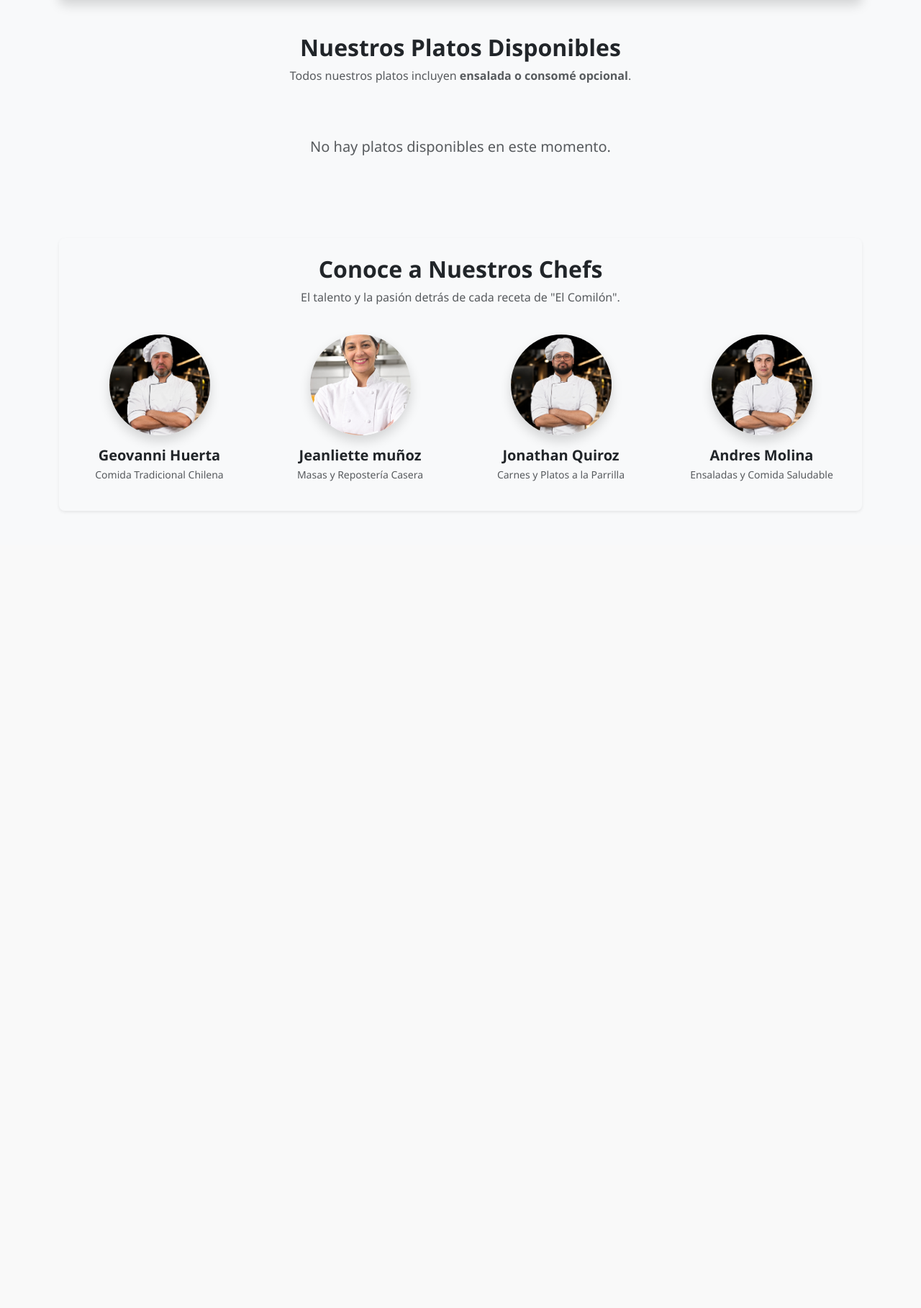
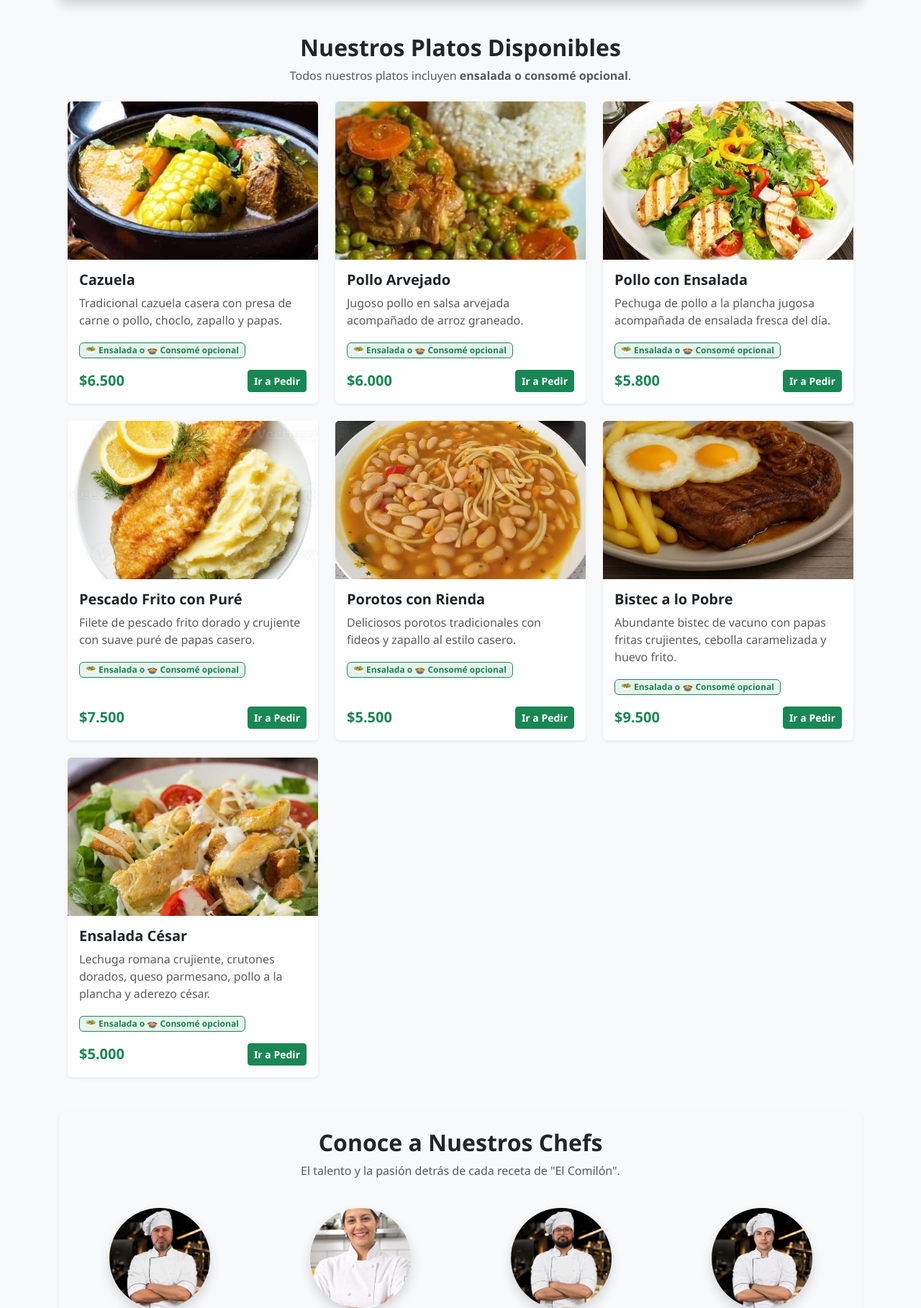
Before and after one commit to Defkross1/proyecto_sabores, a Django app: page / in a window 1280 px wide. Shown: the part 483-2301 px from the top of the page at 72% size. Before the commit the page ends 1194 px from the top, so only its background shows below. Run offline with Django 5.2, Linux system fonts and the light colour scheme; data that the repository does not hold is empty; some libraries are stand-ins or nearby versions.

Commit message:
Restauracion completa de imagenes estáticas de platos en portada y sincronizacion de indices de seleccion

```diff
--- a/pedidos/models.py
+++ b/pedidos/models.py
@@ -27,6 +27,7 @@ class PlatoMenu(models.Model):
     descripcion = models.TextField(verbose_name="Descripción del Plato")
     dia_semana = models.CharField(max_length=12, choices=DIAS, verbose_name="Día Asignado")
     precio = models.DecimalField(max_digits=10, decimal_places=0, verbose_name="Precio")
+    imagen = models.ImageField(upload_to='platos/', blank=True, null=True, verbose_name="Imagen del Plato")
     proveedor = models.ForeignKey(Proveedores, on_delete=models.SET_NULL, null=True, blank=True)
     activo = models.BooleanField(default=True)
 
--- a/pedidos/views.py
+++ b/pedidos/views.py
@@ -16,8 +16,15 @@ from usuarios.decorators import rol_requerido
 # ==================== VISTA PORTADA E INICIO ====================
 @require_http_methods(["GET"])
 def portada_view(request):
-    # Obtenemos los platos activos creados en la base de datos para mostrarlos en la portada
-    platos_db = PlatoMenu.objects.filter(activo=True)
+    platos_destacados = [
+        {'id': 1, 'nombre': 'Cazuela', 'descripcion': 'Tradicional cazuela casera con presa de carne o pollo, choclo, zapallo y papas.', 'precio': '6.500', 'imagen': 'images/platos/cazuela.jpg'},
+        {'id': 2, 'nombre': 'Pollo Arvejado', 'descripcion': 'Jugoso pollo en salsa arvejada acompañado de arroz graneado.', 'precio': '6.000', 'imagen': 'images/platos/pollo_arvejado.jpg'},
+        {'id': 3, 'nombre': 'Pollo con Ensalada', 'descripcion': 'Pechuga de pollo a la plancha jugosa acompañada de ensalada fresca del día.', 'precio': '5.800', 'imagen': 'images/platos/pollo_con_ensalada.jpg'},
+        {'id': 4, 'nombre': 'Pescado Frito con Puré', 'descripcion': 'Filete de pescado frito dorado y crujiente con suave puré de papas casero.', 'precio': '7.500', 'imagen': 'images/platos/Pescado_Frito_con_Pure.jpg'},
+        {'id': 5, 'nombre': 'Porotos con Rienda', 'descripcion': 'Deliciosos porotos tradicionales con fideos y zapallo al estilo casero.', 'precio': '5.500', 'imagen': 'images/platos/Porotos_con_rienda.jpg'},
+        {'id': 6, 'nombre': 'Bistec a lo Pobre', 'descripcion': 'Abundante bistec de vacuno con papas fritas crujientes, cebolla caramelizada y huevo frito.', 'precio': '9.500', 'imagen': 'images/platos/Bistec_a_lo_Pobre.jpg'},
+        {'id': 7, 'nombre': 'Ensalada César', 'descripcion': 'Lechuga romana crujiente, crutones dorados, queso parmesano, pollo a la plancha y aderezo césar.', 'precio': '5.000', 'imagen': 'images/platos/Ensalada_Cesar.jpg'},
+    ]
 
     chefs = [
         {'nombre': 'Geovanni Huerta', 'especialidad': 'Comida Tradicional Chilena', 'imagen': 'images/chefs/geovanni_huerta.jpg'},
@@ -26,7 +33,7 @@ def portada_view(request):
         {'nombre': 'Andres Molina', 'especialidad': 'Ensaladas y Comida Saludable', 'imagen': 'images/chefs/andres_molina.jpg'},
     ]
 
-    return render(request, 'pedidos/portada.html', {'platos': platos_db, 'chefs': chefs})
+    return render(request, 'pedidos/portada.html', {'platos': platos_destacados, 'chefs': chefs})
 
 
 # ==================== VISTA CARRITO / PEDIDO DESDE PORTADA ====================
--- a/sabores_core/templates/pedidos/portada.html
+++ b/sabores_core/templates/pedidos/portada.html
@@ -1,5 +1,6 @@
 {% extends 'base.html' %}
 {% load static %}
+{% load formato_moneda %}
 
 {% block content %}
 <!-- Sección de Portada / Hero -->
@@ -34,8 +35,8 @@
                     <div class="d-flex justify-content-between align-items-center mt-auto">
                         <span class="text-success fw-bold fs-5">${{ plato.precio }}</span>
 
-                        <!-- CORREGIDO: Envía el plato al carrito/procesador para guardarlo automáticamente y llevarlo a Mis Pedidos -->
-                        <a href="{% url 'carrito_pedido' %}?plato={{ forloop.counter }}" class="btn btn-success btn-sm fw-bold">Ir a Pedir</a>
+                        <!-- Envía el índice exacto para que calce con los platos y precios -->
+                        <a href="{% url 'carrito_pedido' %}?plato={{ plato.id }}" class="btn btn-success btn-sm fw-bold">Ir a Pedir</a>
                     </div>
                 </div>
             </div>
@@ -48,7 +49,7 @@
     </div>
 </div>
 
-<!-- NUEVA SECCIÓN: Nuestros Chefs -->
+<!-- SECCIÓN: Nuestros Chefs -->
 <div class="container my-5 py-4 bg-light rounded-3 shadow-sm">
     <h2 class="text-center mb-2 fw-bold">Conoce a Nuestros Chefs</h2>
     <p class="text-center text-muted mb-4">El talento y la pasión detrás de cada receta de "El Comilón".</p>
```
Also changed, not shown: pedidos/migrations/0005_platomenu_imagen.py (added).
